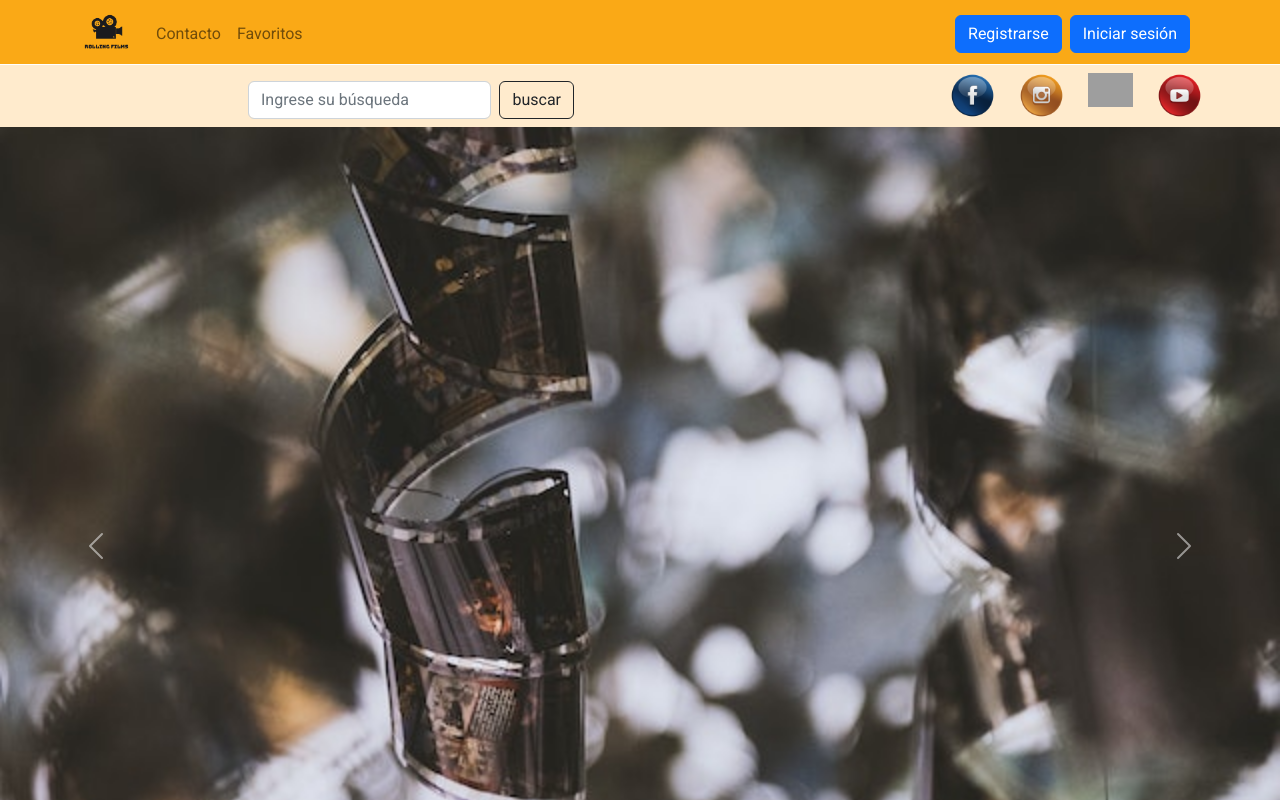
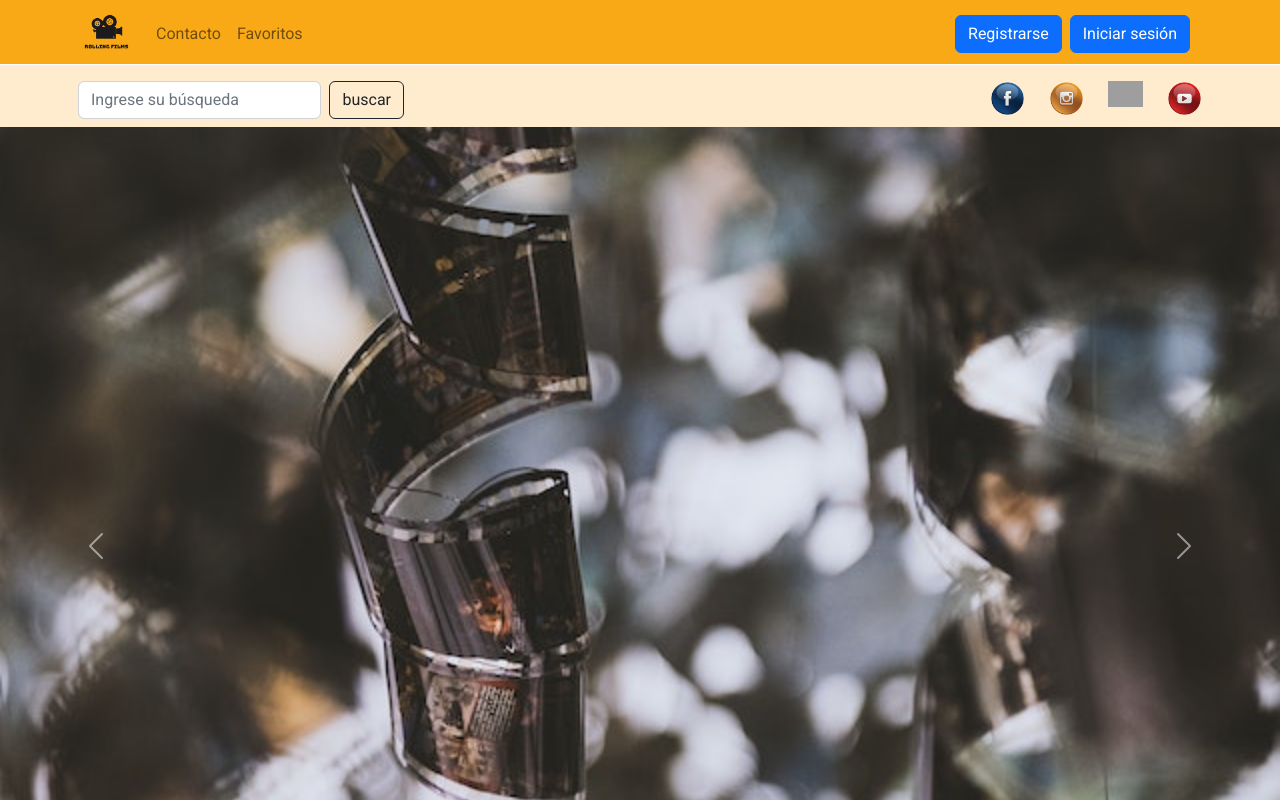
Before and after one commit to admanser/React_Proyecto_3, a React (Create React App) app: page / in a window 1280 px wide. Shown: the top 800 px of the page. Built offline with nearby package versions, Linux system fonts and the light colour scheme; no server answers; grey boxes are pictures that could not be loaded.

Commit message:
arreglando estilos

```diff
--- a/src/components/Navbar2.jsx
+++ b/src/components/Navbar2.jsx
@@ -5,39 +5,39 @@ import { NavLink } from "react-router-dom";
 const Navbar2 = () => {
   return (
     <div id="nav" expand="lg" className="navv">
-    <Container  className="col-12-d-none col-md-block d-flex p-2">
-      <Form className="d-flex h-25 pt-2 col-8 pe-4">
+    <Container  className="col-md-block d-flex p-2">
+      <Form className=" ms-0 d-flex h-25 pt-2 col-7 pe-4">
         <Form.Control type="search" placeholder="Ingrese su búsqueda" className="me-2" aria-label="Search"/>
         <Button variant="outline-dark">buscar</Button>
       </Form>
       <div/>
-          <div className="row ms-auto">
-              <a className="col" href="https://facebook.com">
+          <div className="row ms-auto mt-2">
+              <a className="col-3" href="https://facebook.com">
                 <img
                   src="/img/icons/facebook.png"
                   alt="Icono Facebook"
-                  width={45}
+                  width={35}
                 />
               </a>
-              <a className="col" href="https://instagram.com">
+              <a className="col-3" href="https://instagram.com">
                 <img
                   src="/img/icons/instagram.png"
                   alt="Icono Instagram"
-                  width={45}
+                  width={35}
                 />
               </a>
-              <a className="col" href="https://twitter.com">
+              <a className="col-3" href="https://twitter.com">
                 <img
                   src="/img/icons/twitter.png"
                   alt="Icono Twitter"
-                  width={45}
+                  width={35}
                 />
               </a>
-              <a className="col" href="https://youtube.com">
+              <a className="col-3" href="https://youtube.com">
                 <img
                   src="/img/icons/youtube.png"
                   alt="Icono Youtube"
-                  width={45}
+                  width={35}
                 />
               </a>
           </div>
```
